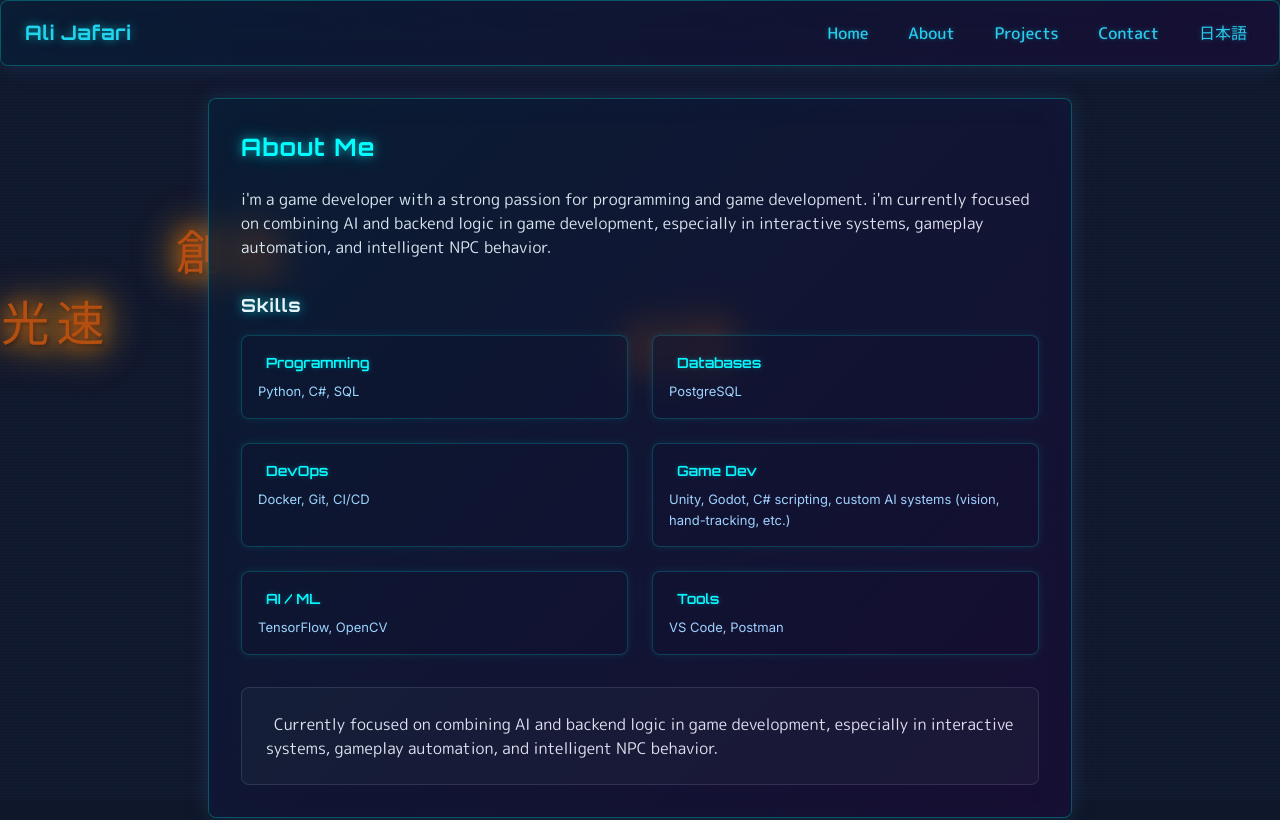
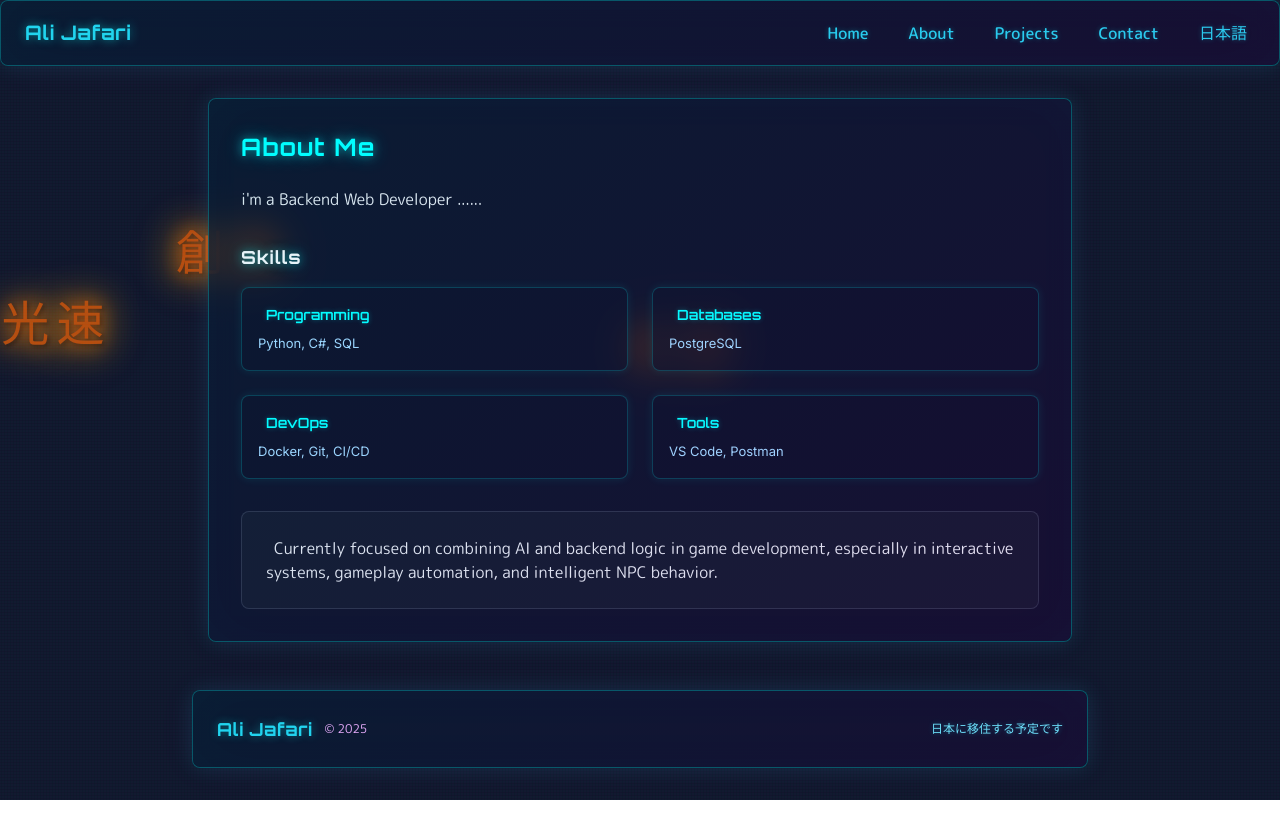
Before and after one commit to Mr-Ali-Jafari/myfolio, a Vue app: page /about in a window 1280 px wide. Shown: the top 820 px of the page. Built offline with nearby package versions, Linux system fonts and the light colour scheme; a web font is replaced by a local one.

Commit message:
new commit

```diff
--- a/src/locales.js
+++ b/src/locales.js
@@ -10,7 +10,7 @@ const messages = {
       lang: '日本語',
     },
     home: {
-      welcome: 'Welcome! I am Ali Jafari, a motivated 11th-grade computer science student passionate about programming and game development.',
+      welcome: 'Welcome! I am Ali Jafari, a motivated 11th-grade computer science student passionate about backend programming.',
       name: 'Full Name',
       dob: 'Date of Birth',
       contact: 'Contact Info',
@@ -25,7 +25,7 @@ const messages = {
     },
     about: {
       title: 'About Me',
-      bio: 'I am an 11th-grade student with a strong passion for computer science, AI, and software development. My goal is to contribute to innovative projects and pursue advanced studies in AI research.',
+      bio: 'I am a backend developer',
       education: 'Educational Background',
       skills: 'Technical Skills',
       languages: 'Language Proficiency',
--- a/src/pages/About.vue
+++ b/src/pages/About.vue
@@ -2,7 +2,7 @@
   <section class="glass p-4 sm:p-6 md:p-8 mt-4 sm:mt-6 md:mt-8">
     <h2 class="text-lg sm:text-xl md:text-2xl font-bold mb-4 sm:mb-6">{{t('about.title')}}</h2>
     <p class="mb-6 sm:mb-8 text-sm sm:text-base leading-relaxed text-slate-300">
-      i'm a game developer with a strong passion for programming and game development. i'm currently focused on combining AI and backend logic in game development, especially in interactive systems, gameplay automation, and intelligent NPC behavior.
+	i'm a Backend Web Developer ......
     </p>
 
     <h3 class="text-base sm:text-lg font-bold mb-4 text-slate-200">Skills</h3>
@@ -34,21 +34,7 @@
         <p class="skill-category-content">Docker, Git, CI/CD</p>
       </div>
 
-      <div class="skill-category">
-        <h4 class="skill-category-title">
-          <i class="fas fa-gamepad"></i>
-          Game Dev
-        </h4>
-        <p class="skill-category-content">Unity, Godot, C# scripting, custom AI systems (vision, hand-tracking, etc.)</p>
-      </div>
 
-      <div class="skill-category">
-        <h4 class="skill-category-title">
-          <i class="fas fa-brain"></i>
-          AI / ML
-        </h4>
-        <p class="skill-category-content">TensorFlow, OpenCV</p>
-      </div>
 
       <div class="skill-category">
         <h4 class="skill-category-title">
--- a/src/pages/Home.vue
+++ b/src/pages/Home.vue
@@ -106,8 +106,6 @@
       <ul
         class="list-disc list-inside space-y-1 sm:space-y-2 text-xs sm:text-base"
       >
-        <li>Game Development</li>
-        <li>Competitive Programming</li>
         <li>Language Learning (Japanese, English)</li>
         <li>Reading Tech Blogs & Research Papers</li>
         <li>Playing Chess & Puzzle Games</li>
@@ -150,15 +148,11 @@ const { t } = useI18n();
 
 const skills = [
   { name: "Python", level: 80 },
-  { name: "C#", level: 15 },
   { name: "HTML/CSS", level: 70 },
   { name: "BootStrap 5.0", level: 70 },
   { name: "SQL", level: 55 },
   { name: "FastAPI", level: 70 },
-  { name: "PyQt5", level: 35 },
   { name: "Docker", level: 40 },
   { name: "Git/Github", level: 50 },
-  { name: "Godot", level: 50 },
-  { name: "Unity", level: 50 },
 ];
 </script>
```
